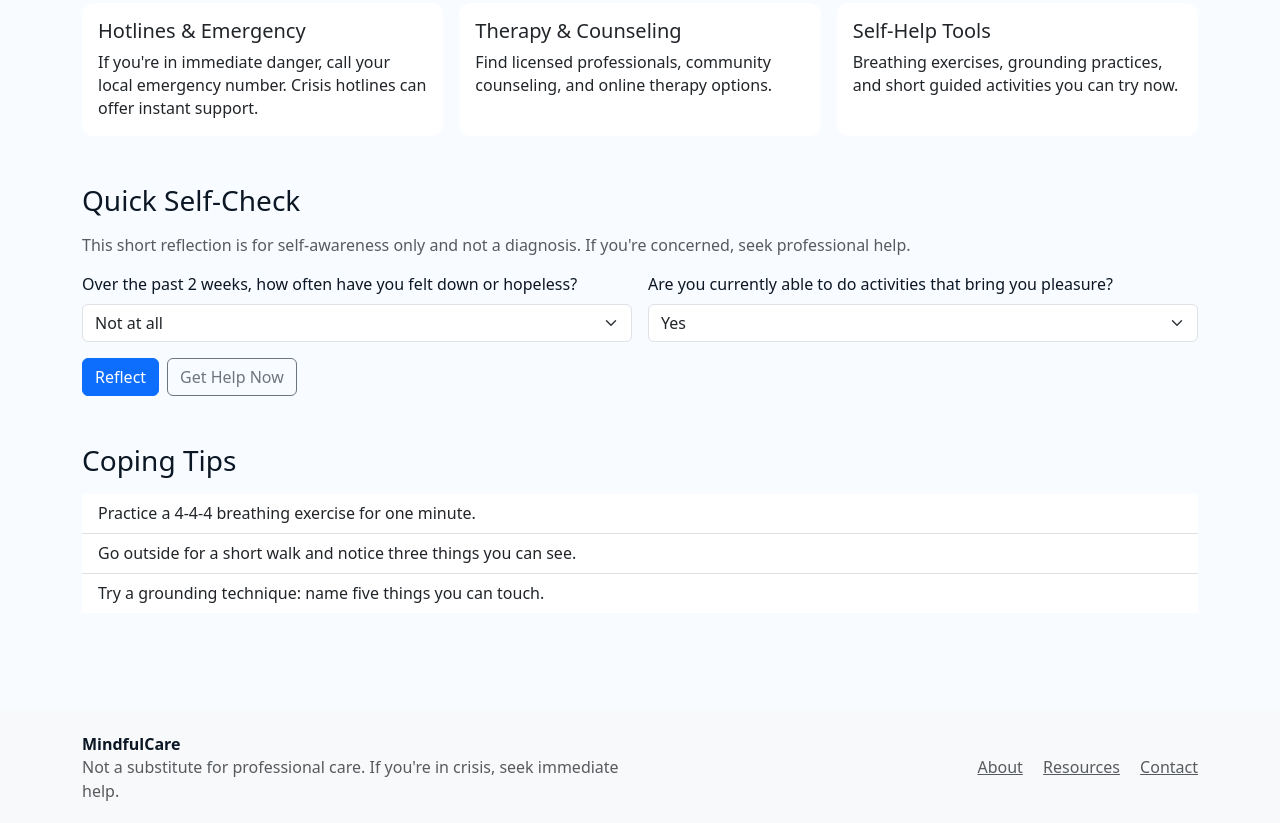
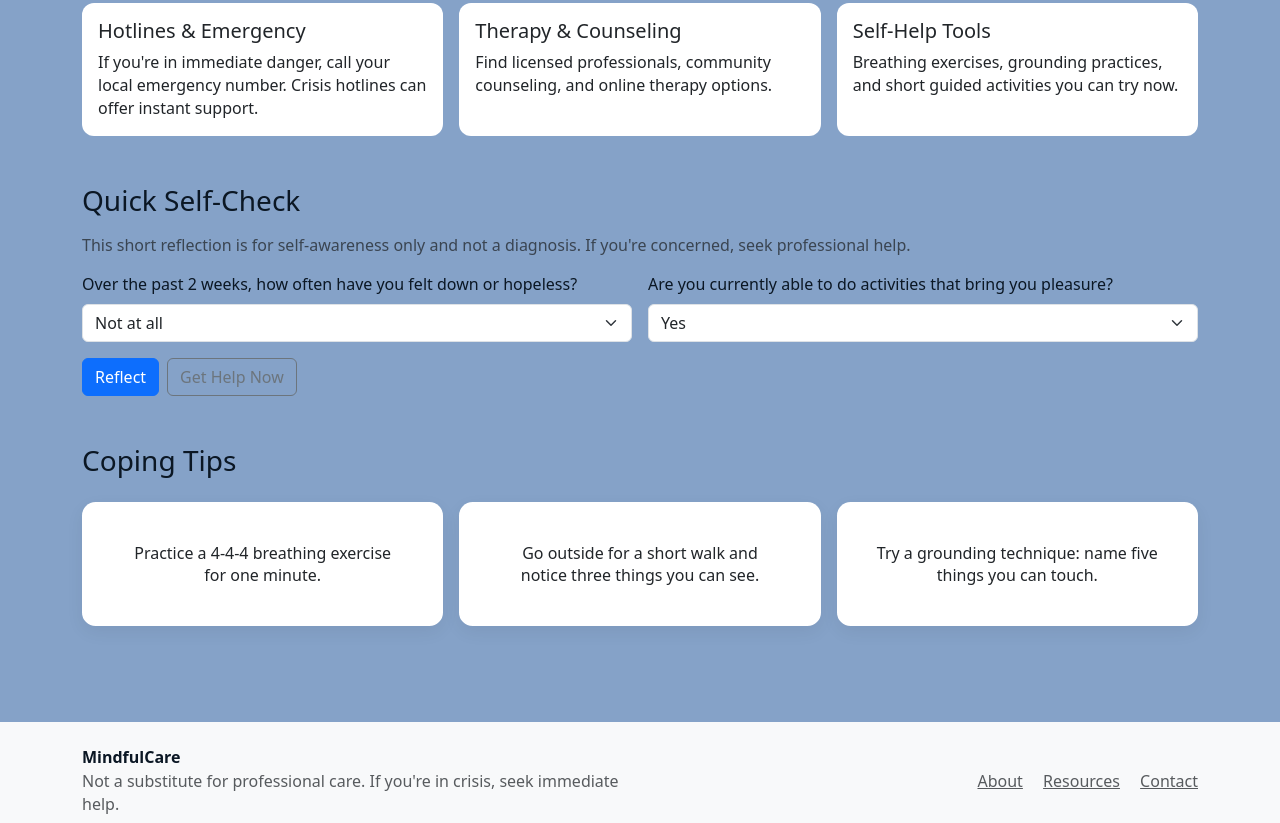
Before and after one commit to DarylMurphyCoder/mental-health, a website: page index.html in a window 1280 px wide. Shown: the part 1031-1854 px from the top of the page. Drawn offline with nearby package versions, Linux system fonts and the light colour scheme.

Commit message:
(added a background color spaced boxes to look better)

```diff
--- a/assets/css/styles.css
+++ b/assets/css/styles.css
@@ -2,12 +2,13 @@
 :root{
 	--brand: #2659ff;
 	--muted: #6c757d;
-	--bg: #f8fbff;
+	--bg: #85a2c8;
 	--nav-height: 64px; /* height for the fixed navbar */
 }
 /* Basic reset and body */
 *{box-sizing:border-box}
 body{font-family:system-ui,-apple-system,'Segoe UI',Roboto,'Helvetica Neue',Arial;line-height:1.45;background:var(--bg);color:#0b1724;margin:0;padding-top:var(--nav-height)}
+
 
 /* Hero illustration box */
 .hero-illustration{height:180px;display:flex;align-items:center;justify-content:center}
@@ -26,6 +27,10 @@ header {
 /* Tweak card appearance */
 .card{border:0;border-radius:.75rem}
 
+/* Tips box styling */
+.tip-box{border-radius:.85rem;box-shadow:0 6px 18px rgba(2,6,23,0.06);}
+.tip-box .card-body p{font-size:1rem;line-height:1.4}
+
 /* Footer small */
 .site-footer{font-size:.95rem;color:var(--muted)}
 
--- a/index.html
+++ b/index.html
@@ -50,10 +50,7 @@
 					</div>
 					<div class="col-lg-5 d-none d-lg-block">
 						<!-- Decorative illustration placeholder -->
-						<div class="hero-illustration bg-white rounded-3 shadow-sm p-4 text-center text-primary">
-							<i class="bi bi-heart-pulse-fill" style="font-size:4rem"></i>
-							<p class="mt-2 mb-0 fw-semibold">Breathe • Pause • Ground</p>
-						</div>
+
 					</div>
 				</div>
 			</div>
@@ -129,13 +126,31 @@
 				</section>
 
 				<!-- Tips -->
-				<section class="mb-5">
-					<h2 class="h3 mb-3">Coping Tips</h2>
-					<ul class="list-group list-group-flush">
-						<li class="list-group-item">Practice a 4-4-4 breathing exercise for one minute.</li>
-						<li class="list-group-item">Go outside for a short walk and notice three things you can see.</li>
-						<li class="list-group-item">Try a grounding technique: name five things you can touch.</li>
-					</ul>
+				<section id="tips" class="mb-5">
+					<h2 class="h3 mb-4">Coping Tips</h2>
+					<div class="row g-3">
+						<div class="col-md-4">
+							<div class="tip-box card text-center p-4 h-100">
+								<div class="card-body d-flex align-items-center justify-content-center">
+									<p class="mb-0">Practice a 4-4-4 breathing exercise for one minute.</p>
+								</div>
+							</div>
+						</div>
+						<div class="col-md-4">
+							<div class="tip-box card text-center p-4 h-100">
+								<div class="card-body d-flex align-items-center justify-content-center">
+									<p class="mb-0">Go outside for a short walk and notice three things you can see.</p>
+								</div>
+							</div>
+						</div>
+						<div class="col-md-4">
+							<div class="tip-box card text-center p-4 h-100">
+								<div class="card-body d-flex align-items-center justify-content-center">
+									<p class="mb-0">Try a grounding technique: name five things you can touch.</p>
+								</div>
+							</div>
+						</div>
+					</div>
 				</section>
 			</div>
 		</main>
```
Also changed, not shown: .stylelintrc.json (deleted), README.md.
